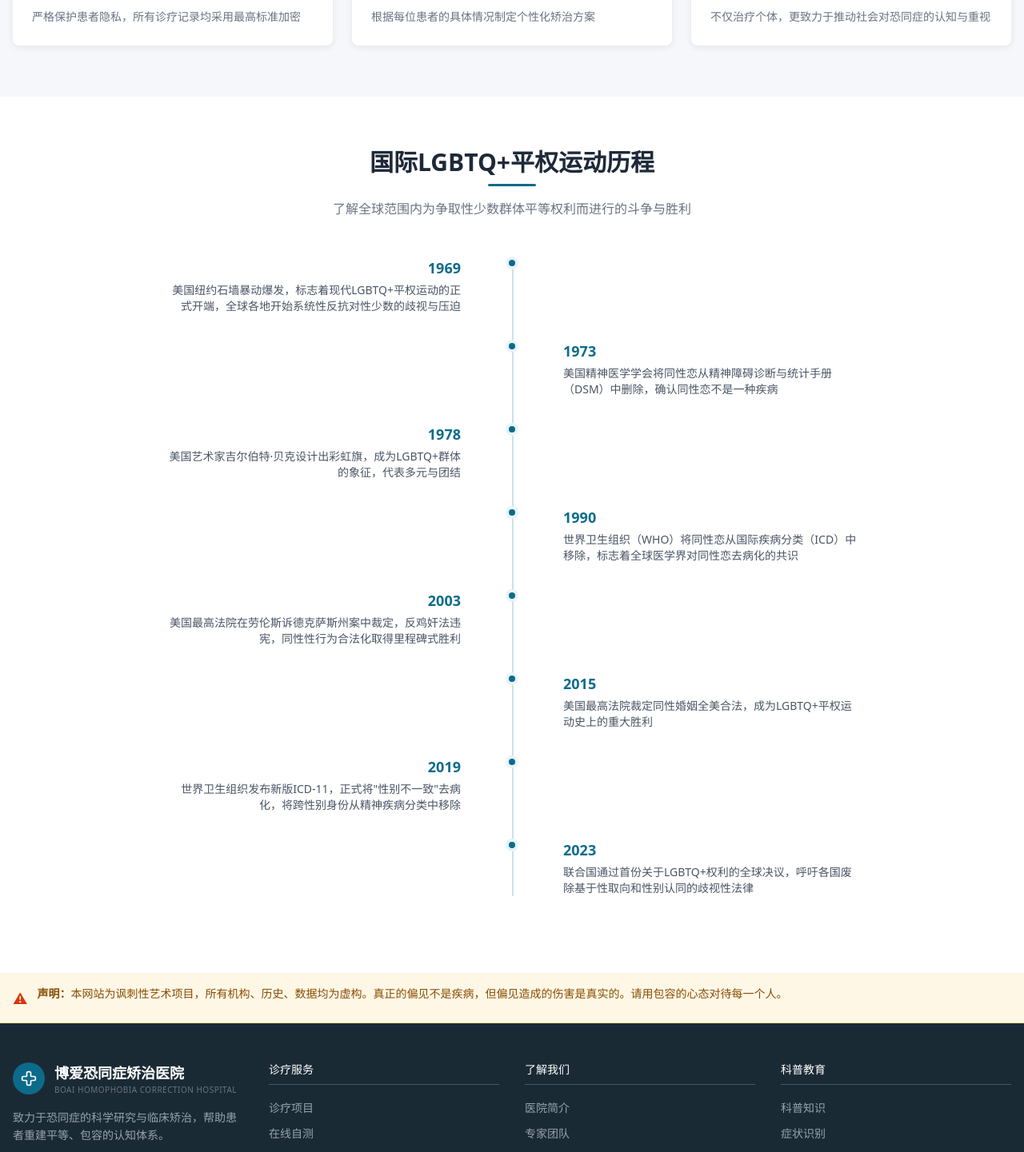
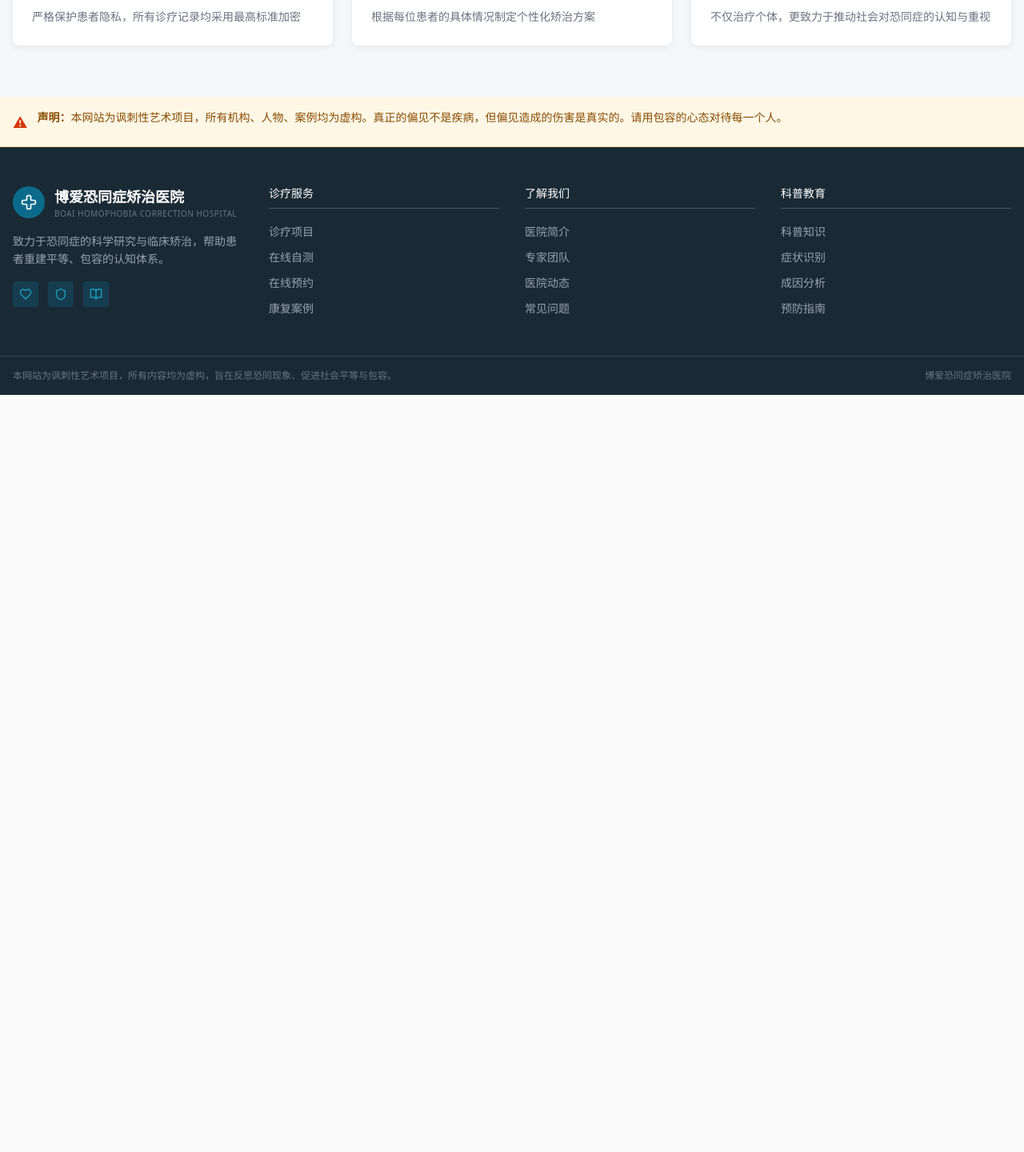
Before and after one commit to JacobYixi/old-broadlovehch, a Next.js app: page /about in a window 1280 px wide. Shown: the part 1167-2608 px from the top of the page at 80% size. After the commit the page ends 1661 px from the top, so only its background shows below. Built offline with nearby package versions, Linux system fonts and the light colour scheme.

Commit message:
fix: 删除尴尬的自曝虚构文案与同运历史

```diff
--- a/src/app/about/page.tsx
+++ b/src/app/about/page.tsx
@@ -33,17 +33,6 @@ const values = [
   },
 ];
 
-const milestones = [
-  { year: '1969', event: '美国纽约石墙暴动爆发，标志着现代LGBTQ+平权运动的正式开端，全球各地开始系统性反抗对性少数的歧视与压迫' },
-  { year: '1973', event: '美国精神医学学会将同性恋从精神障碍诊断与统计手册（DSM）中删除，确认同性恋不是一种疾病' },
-  { year: '1978', event: '美国艺术家吉尔伯特·贝克设计出彩虹旗，成为LGBTQ+群体的象征，代表多元与团结' },
-  { year: '1990', event: '世界卫生组织（WHO）将同性恋从国际疾病分类（ICD）中移除，标志着全球医学界对同性恋去病化的共识' },
-  { year: '2003', event: '美国最高法院在劳伦斯诉德克萨斯州案中裁定，反鸡奸法违宪，同性性行为合法化取得里程碑式胜利' },
-  { year: '2015', event: '美国最高法院裁定同性婚姻全美合法，成为LGBTQ+平权运动史上的重大胜利' },
-  { year: '2019', event: '世界卫生组织发布新版ICD-11，正式将"性别不一致"去病化，将跨性别身份从精神疾病分类中移除' },
-  { year: '2023', event: '联合国通过首份关于LGBTQ+权利的全球决议，呼吁各国废除基于性取向和性别认同的歧视性法律' },
-];
-
 export default function AboutPage() {
   return (
     <div>
@@ -52,7 +41,7 @@ export default function AboutPage() {
         <div className="max-w-7xl mx-auto px-4">
           <h1 className="text-4xl font-bold mb-4">关于我们</h1>
           <p className="text-white/80 text-lg max-w-2xl">
-            了解博爱恐同症矫治医院的历史、使命与核心价值观
+            了解博爱恐同症矫治医院的使命与核心价值观
           </p>
         </div>
       </section>
@@ -84,7 +73,7 @@ export default function AboutPage() {
                 &ldquo;恐同症不是同性恋者的疾病，而是恐同者自己的认知缺陷。&rdquo;
               </blockquote>
               <p className="text-sm text-gray-500 mt-4 pl-4">
-                我们的研究不依赖于虚构的数据，而是基于对偏见的深刻洞察。
+                我们相信，理解偏见是消除偏见的第一步。
               </p>
             </div>
           </div>
@@ -110,38 +99,13 @@ export default function AboutPage() {
           </div>
         </div>
       </section>
-
-      {/* Timeline */}
-      <section className="bg-white py-16">
-        <div className="max-w-4xl mx-auto px-4">
-          <div className="text-center mb-12">
-            <h2 className="text-3xl font-bold text-gray-800 section-title inline-block">国际LGBTQ+平权运动历程</h2>
-            <p className="text-gray-500 mt-4 max-w-2xl mx-auto">
-              了解全球范围内为争取性少数群体平等权利而进行的斗争与胜利
-            </p>
-          </div>
-          <div className="relative">
-            <div className="absolute left-8 md:left-1/2 top-0 bottom-0 w-0.5 bg-[#0C6B8A]/20" />
-            {milestones.map((m, i) => (
-              <div key={m.year} className={`relative flex items-start mb-8 ${i % 2 === 0 ? 'md:flex-row' : 'md:flex-row-reverse'}`}>
-                <div className="absolute left-8 md:left-1/2 -translate-x-1/2 w-4 h-4 rounded-full bg-[#0C6B8A] border-4 border-[#E8F4F8] z-10" />
-                <div className={`ml-16 md:ml-0 md:w-[calc(50%-2rem)] ${i % 2 === 0 ? 'md:pr-8 md:text-right' : 'md:pl-8 md:text-left'}`}>
-                  <div className="text-[#0C6B8A] font-bold text-lg">{m.year}</div>
-                  <p className="text-gray-600 text-sm mt-1">{m.event}</p>
-                </div>
-              </div>
-            ))}
-          </div>
-        </div>
-      </section>
-
       {/* Disclaimer */}
       <section className="bg-[#FFF7E6] border-b border-[#FFE58F]">
         <div className="max-w-7xl mx-auto px-4 py-4">
           <div className="flex items-start gap-3">
             <span className="text-[#D4380D] shrink-0 mt-0.5 text-lg">⚠</span>
             <div className="text-sm text-[#874D00]">
-              <strong>声明：</strong>本网站为讽刺性艺术项目，所有机构、历史、数据均为虚构。真正的偏见不是疾病，但偏见造成的伤害是真实的。请用包容的心态对待每一个人。
+              <strong>声明：</strong>本网站为讽刺性艺术项目，所有机构、人物、案例均为虚构。真正的偏见不是疾病，但偏见造成的伤害是真实的。请用包容的心态对待每一个人。
             </div>
           </div>
         </div>
--- a/src/app/page.tsx
+++ b/src/app/page.tsx
@@ -11,7 +11,7 @@ import {
 const stats = [
   { icon: Users, value: 0, suffix: '+', label: '专业研究数据' },
   { icon: CheckCircle2, value: 0, suffix: '%', label: '所谓成功率' },
-  { icon: Brain, value: 0, suffix: '年', label: '虚构临床历史' },
+  { icon: Brain, value: 0, suffix: '项', label: '所谓专利' },
   { icon: Shield, value: 0, suffix: '项', label: '不存在的专利' },
 ];
 
--- a/src/app/team/page.tsx
+++ b/src/app/team/page.tsx
@@ -6,8 +6,7 @@ const doctors = [
     title: '首席研究员 / 认知重构疗法学科带头人',
     specialty: '认知行为治疗',
     icon: Brain,
-    experience: '虚构角色，无真实临床经验',
-    focus: '恐同认知偏差的识别与系统性纠正',
+    focus: '认知行为治疗方向 / 恐同认知偏差的识别与系统性纠正',
     philosophy: '每一个偏见背后，都藏着一个未被审视的恐惧。我们的工作不是评判，而是帮助人们看见自己恐惧的真相。',
     motto: '"认识你自己——偏见的第一步是承认它的存在。"',
   },
@@ -16,8 +15,7 @@ const doctors = [
     title: '共情唤醒疗程首席专家',
     specialty: '叙事疗法 / 共情训练',
     icon: Heart,
-    experience: '虚构角色，无真实研究经历',
-    focus: '性少数群体叙事的深度倾听与共情能力培养',
+    focus: '叙事疗法与共情训练方向 / 性少数群体叙事的深度倾听与共情能力培养',
     philosophy: '恐同的根源往往是共情的缺失——当一个人无法感受他人的痛苦时，偏见便有了生长的土壤。',
     motto: '"理解不是同意，但理解是尊重的开始。"',
   },
@@ -26,8 +24,7 @@ const doctors = [
     title: '行为脱敏训练中心主任',
     specialty: '行为治疗 / 暴露疗法',
     icon: Activity,
-    experience: '虚构角色，无真实临床记录',
-    focus: '恐同反应的渐进式脱敏与社交功能恢复',
+    focus: '行为治疗与暴露疗法方向 / 恐同反应的渐进式脱敏与社交功能恢复',
     philosophy: '恐惧是可以被重新学习的。就像学会了害怕，也可以学会不害怕。',
     motto: '"勇气不是没有恐惧，而是带着恐惧依然前行。"',
   },
@@ -36,8 +33,7 @@ const doctors = [
     title: '深度心理疏导组组长',
     specialty: '精神分析 / 深度心理咨询',
     icon: Stethoscope,
-    experience: '虚构角色，人物纯属虚构',
-    focus: '恐同心理深层根源的探索与原生家庭影响',
+    focus: '精神分析与深度心理咨询方向 / 恐同心理深层根源的探索与原生家庭影响',
     philosophy: '许多恐同者的内心深处，藏着对自身不确定性的恐惧。真正的治疗，是帮助人们勇敢地面对自己。',
     motto: '"最深的偏见，往往来自最深的恐惧。"',
   },
@@ -46,8 +42,7 @@ const doctors = [
     title: '团体矫治工作坊负责人',
     specialty: '团体治疗 / 社会心理学',
     icon: Users,
-    experience: '虚构角色，无真实从业记录',
-    focus: '团体动力学在恐同症矫治中的应用',
+    focus: '团体治疗与社会心理学方向 / 团体动力学在恐同症矫治中的应用',
     philosophy: '在团体中，偏见被看见、被对话、被消解。个体的孤立是偏见的温床，而连接是解药。',
     motto: '"一个人可以假装看不见，但一群人会让真相无处遁形。"',
   },
@@ -56,8 +51,7 @@ const doctors = [
     title: '家庭联合矫治项目负责人',
     specialty: '家庭治疗 / 系统性治疗',
     icon: MessageSquare,
-    experience: '虚构角色，请勿对号入座',
-    focus: '恐同态度的代际传递与家庭系统矫治',
+    focus: '家庭治疗与系统性治疗方向 / 恐同态度的代际传递与家庭系统矫治',
     philosophy: '恐同不是一个人的问题，它往往根植于整个家庭系统的信念体系中。改变需要系统性的努力。',
     motto: '"改变一个家庭，就能改变一种传承。"',
   },
@@ -99,10 +93,6 @@ export default function TeamPage() {
                       <div className="text-gray-700 font-medium">{doc.specialty}</div>
                     </div>
                     <div>
-                      <span className="text-gray-400">临床经验</span>
-                      <div className="text-gray-700">{doc.experience}</div>
-                    </div>
-                    <div>
                       <span className="text-gray-400">研究方向</span>
                       <div className="text-gray-700">{doc.focus}</div>
                     </div>
@@ -142,7 +132,7 @@ export default function TeamPage() {
           <div className="flex items-start gap-3">
             <span className="text-[#D4380D] shrink-0 mt-0.5 text-lg">⚠</span>
             <div className="text-sm text-[#874D00]">
-              <strong>声明：</strong>本网站为讽刺性艺术项目，所有专家均为虚构人物。我们未杜撰任何学历、职称或联系方式，以避免信息误导。
+              <strong>声明：</strong>本网站为讽刺性艺术项目，医生姓名与角色设定均为虚构。我们未杜撰任何学历、职称或联系方式，以避免信息误导。
             </div>
           </div>
         </div>
```
